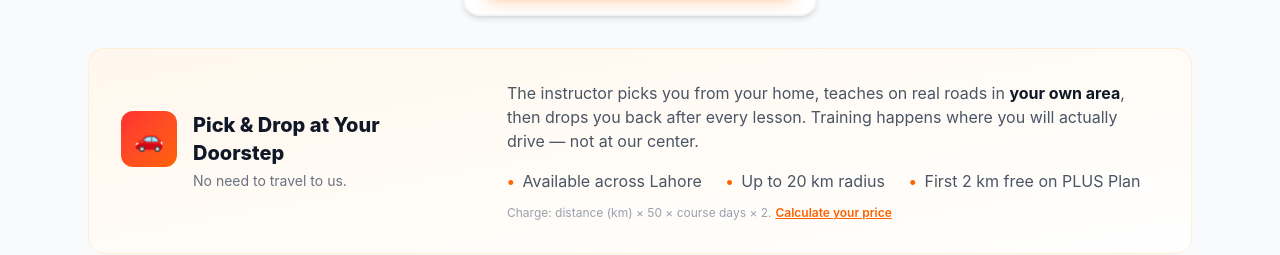
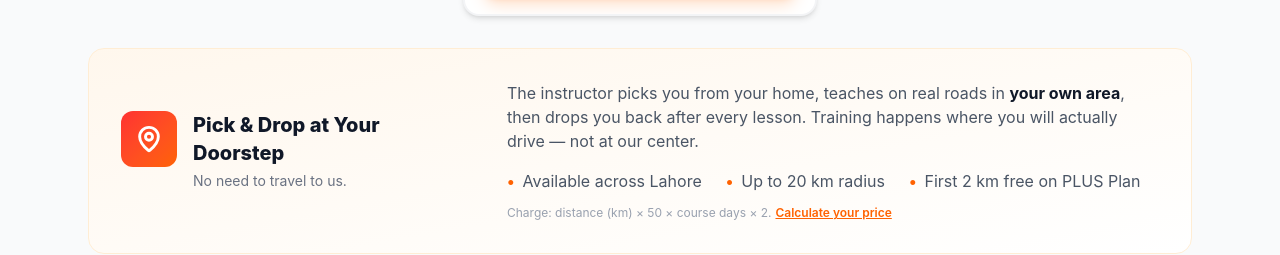
Before and after one commit to raziadrivingcenter-hue/razia-driving-center-pro, a React (Vite) app: page / in a window 1280 px wide. Shown: the part 996-1251 px from the top of the page. Built offline with nearby package versions, Linux system fonts and the light colour scheme; no server answers.

Commit message:
ui: replace car emoji with MapPin icon in Pick & Drop section
Co-Authored-By: Claude Code <noreply@anthropic.com>

```diff
--- a/src/components/Courses.jsx
+++ b/src/components/Courses.jsx
@@ -1,3 +1,5 @@
+import { MapPin } from "lucide-react";
+
 import CustomCourseCard from "./CustomCourseCard";
 import SectionTitle from "./UI/SectionTitle";
 import GlowCard from "./GlowCard";
@@ -58,8 +60,8 @@ function Courses({ onCustomBooking }) {
               {/* Left — Icon & Heading */}
 
               <div className="flex items-start gap-4 md:w-1/3">
-                <div className="flex h-14 w-14 shrink-0 items-center justify-center rounded-xl bg-gradient-to-br from-[#FF3131] to-[#FF6201] text-white text-2xl">
-                  &#x1F697;
+                <div className="flex h-14 w-14 shrink-0 items-center justify-center rounded-xl bg-gradient-to-br from-[#FF3131] to-[#FF6201] text-white">
+                  <MapPin size={28} strokeWidth={2.5} />
                 </div>
                 <div>
                   <h3 className="text-xl font-extrabold text-gray-900">
```
